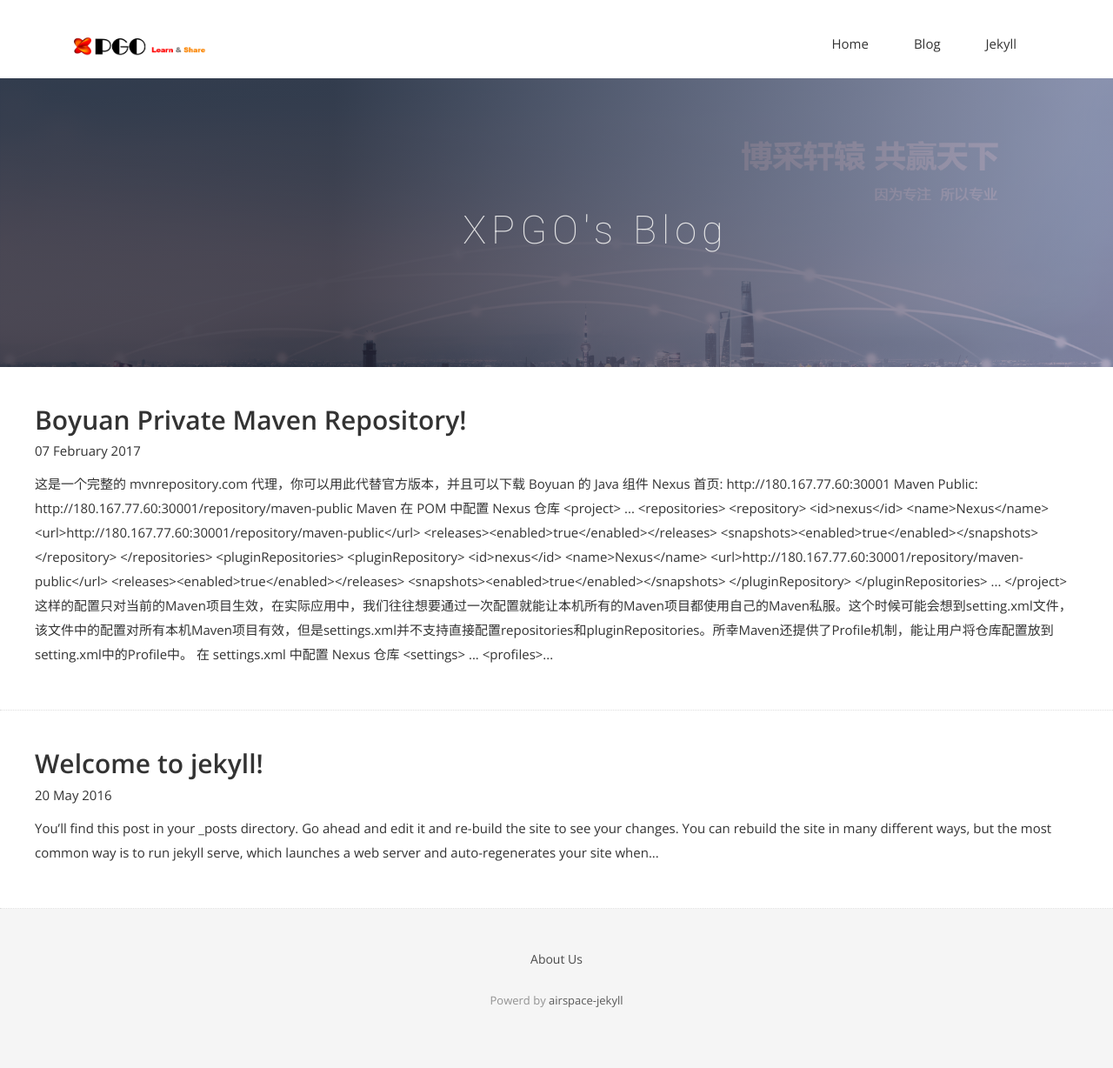
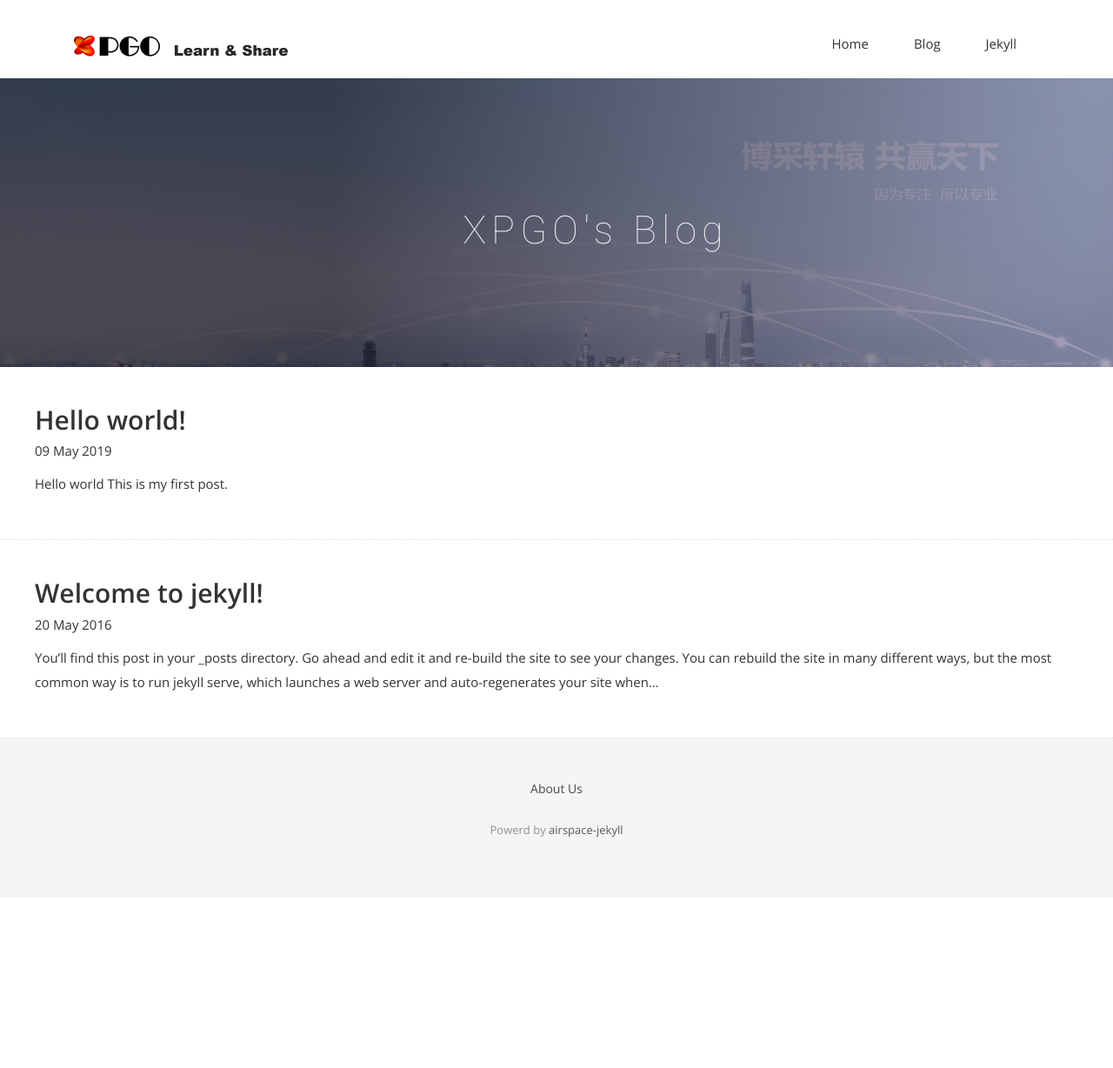
Before and after one commit to xpgo/xpgo.github.io, a Jekyll site: the page built from blog.html, in a window 1280 px wide. Shown: the whole page at 87% size. Built offline with Jekyll 4.4.1, drawn with Linux system fonts in a browser that asks for light colours; nearby versions of some CDN libraries; some web fonts are replaced; after the commit the page ends 1032 px from its top, so only the background shows below that.

Commit message:
first post

````diff
--- a/_posts/2017-02-07-maven-repository.md
+++ /dev/null
@@ -1,158 +0,0 @@
----
-layout: post
-title: Boyuan Private Maven Repository!
-author: hookszhang
----
-
-这是一个完整的 mvnrepository.com 代理，你可以用此代替官方版本，并且可以下载 Boyuan 的 Java 组件
-
-- Nexus 首页: [http://180.167.77.60:30001](http://180.167.77.60:30001)
-- Maven Public: http://180.167.77.60:30001/repository/maven-public
-
-## Maven
-
-#### 在 POM 中配置 Nexus 仓库
-
-```xml
-<project>
-    ...
-    <repositories>
-        <repository>
-            <id>nexus</id>
-            <name>Nexus</name>
-            <url>http://180.167.77.60:30001/repository/maven-public</url>
-            <releases><enabled>true</enabled></releases>
-            <snapshots><enabled>true</enabled></snapshots>
-        </repository>
-    </repositories>
-
-    <pluginRepositories>
-        <pluginRepository>
-            <id>nexus</id>
-            <name>Nexus</name>
-            <url>http://180.167.77.60:30001/repository/maven-public</url>
-            <releases><enabled>true</enabled></releases>
-            <snapshots><enabled>true</enabled></snapshots>
-        </pluginRepository>
-    </pluginRepositories>
-    ...
-</project>
-```
-
-这样的配置只对当前的Maven项目生效，在实际应用中，我们往往想要通过一次配置就能让本机所有的Maven项目都使用自己的Maven私服。这个时候可能会想到setting.xml文件，该文件中的配置对所有本机Maven项目有效，但是settings.xml并不支持直接配置repositories和pluginRepositories。所幸Maven还提供了Profile机制，能让用户将仓库配置放到setting.xml中的Profile中。
-
-#### 在 settings.xml 中配置 Nexus 仓库
-
-```xml
-<settings>
-    ...
-    <profiles>
-        <profile>
-            <id>nexus</id>
-            <repositories>
-                <repository>
-                    <id>nexus</id>
-                    <name>Nexus</name>
-                    <url>http://180.167.77.60:30001/repository/maven-public</url>
-                    <releases><enabled>true</enabled></releases>
-                    <snapshots><enabled>true</enabled></snapshots>
-                </repository>
-            </repositories>
-
-            <pluginRepositories>
-                <pluginRepository>
-                    <id>nexus</id>
-                    <name>Nexus</name>
-                    <url>http://180.167.77.60:30001/repository/maven-public</url>
-                    <releases><enabled>true</enabled></releases>
-                    <snapshots><enabled>true</enabled></snapshots>
-                </pluginRepository>
-            </pluginRepositories>
-        </profile>
-    </profiles>
-    <activeProfiles>
-        <activeProfile>nexus</activeProfile>
-    </activeProfiles>
-    ...
-</settings>
-```
-
-这样的配置已经能让本机所有的Maven项目从Nexus私服下载构件，但Maven除了从Nexus下载构件之外，还会不时地访问中央仓库central，我们希望的是所有Maven下载请求都仅仅通过Nexus，以全面发挥私服的作用。这就需要借助于Maven镜像配置了。可以创建一个匹配任何仓库的镜像，镜像的地址为私服，这样，Maven对任何仓库的构件下载请求都会转到私服中。
-
-#### 配置镜像让 Maven 只使用私服
-
-```xml
-<settings>
-    ...
-    <mirrors>
-        <mirror>
-            <id>nexus</id>
-            <mirrorOf>*</mirrorOf>
-            <url>http://180.167.77.60:30001/repository/maven-public</url>
-        </mirror>
-    </mirrors>
-    <profiles>
-        <profile>
-            <id>nexus</id>
-            <repositories>
-                <repository>
-                    <id>central</id>
-                    <url>http://central</url>
-                    <releases><enabled>true</enabled></releases>
-                    <snapshots><enabled>true</enabled></snapshots>
-                </repository>
-            </repositories>
-
-            <pluginRepositories>
-                <pluginRepository>
-                    <id>central</id>
-                    <url>http://central</url>
-                    <releases><enabled>true</enabled></releases>
-                    <snapshots><enabled>true</enabled></snapshots>
-                </pluginRepository>
-            </pluginRepositories>
-        </profile>
-    </profiles>
-    <activeProfiles>
-        <activeProfile>nexus</activeProfile>
-    </activeProfiles>
-    ...
-</settings>
-```
-
-## Gradle
-
-一个简单的办法，修改项目根目录下的build.gradle，将jcenter()或者mavenCentral()替换掉即可：
-
-```
-allprojects {
-    repositories {
-        maven{ url 'http://180.167.77.60:30001/repository/maven-public/'}
-    }
-}
-```
-
-但是架不住项目多，难不成每个都改一遍么？ 自然是有省事的办法，将下面这段Copy到名为init.gradle文件中，并保存到 USER_HOME/.gradle/文件夹下即可。
-
-```
-allprojects{
-    repositories {
-        def REPOSITORY_URL = 'http://180.167.77.60:30001/repository/maven-public/'
-        all { ArtifactRepository repo ->
-            if(repo instanceof MavenArtifactRepository){
-                def url = repo.url.toString()
-                if (url.startsWith('https://repo1.maven.org/maven2') || url.startsWith('https://jcenter.bintray.com/')) {
-                    project.logger.lifecycle "Repository ${repo.url} replaced by $REPOSITORY_URL."
-                    remove repo
-                }
-            }
-        }
-        maven {
-            url REPOSITORY_URL
-        }
-    }
-}
-```
-
-init.gradle文件其实是Gradle的初始化脚本(Initialization Scripts)，也是运行时的全局配置。
-更详细的介绍请参阅 [http://gradle.org/docs/current/userguide/init_scripts.html](http://gradle.org/docs/current/userguide/init_scripts.html)
--- /dev/null
+++ b/_posts/2019-05-09-hello-world.md
@@ -0,0 +1,9 @@
+---
+layout: post
+title: Hello world!
+author: xpgo
+---
+
+## Hello world
+
+This is my first post.
--- a/index.html
+++ b/index.html
@@ -34,7 +34,7 @@ permalink: /
       </div>
       <div class="col-md-5 col-sm-12">
         <div class="block">
-          <img src="img/wrapper-img.png" alt="Img">
+          <img src="img/wrapper-img-xpgo.jpg" alt="Img">
         </div>
       </div>
     </div>
````
Also changed, not shown: img/logo.png, img/wrapper-img-xpgo.jpg (added).
